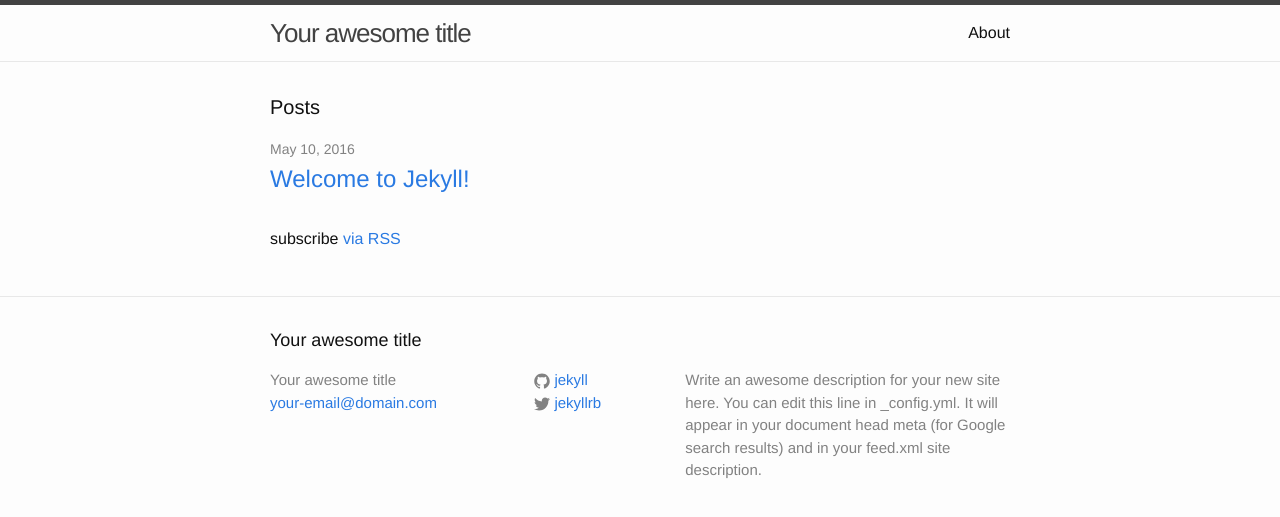
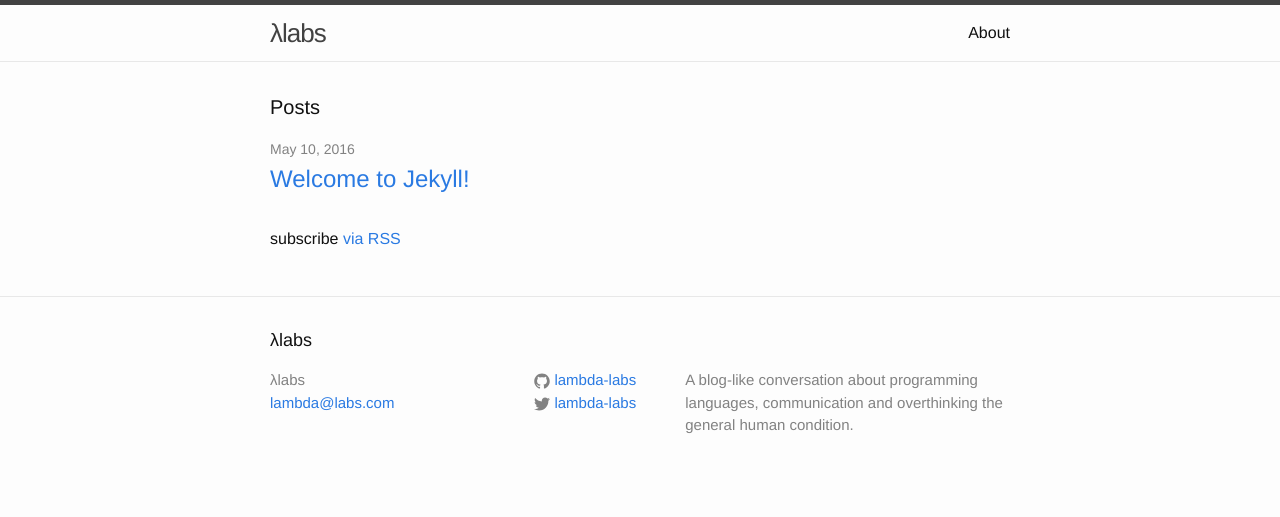
Before and after one commit to lambda-labs/lambda-labs.github.io, a Jekyll site: the page built from index.html, in a window 1280 px wide. Shown: the top 517 px of the page. Built offline with Jekyll 4.4.1, drawn with Linux system fonts in a browser that asks for light colours.

Commit message:
Changed config

```diff
--- a/_config.yml
+++ b/_config.yml
@@ -6,16 +6,15 @@
 # 'jekyll serve'. If you change this file, please restart the server process.
 
 # Site settings
-title: Your awesome title
-email: your-email@domain.com
+title: λlabs
+email: lambda@labs.com
 description: > # this means to ignore newlines until "baseurl:"
-  Write an awesome description for your new site here. You can edit this
-  line in _config.yml. It will appear in your document head meta (for
-  Google search results) and in your feed.xml site description.
+        A blog-like conversation about programming languages, communication
+        and overthinking the general human condition.
 baseurl: "" # the subpath of your site, e.g. /blog
-url: "http://yourdomain.com" # the base hostname & protocol for your site
-twitter_username: jekyllrb
-github_username:  jekyll
+url: "http://lambda-labs.github.com" # the base hostname & protocol for your site
+twitter_username: lambda-labs
+github_username:  lambda-labs
 
 # Build settings
 markdown: kramdown
```
